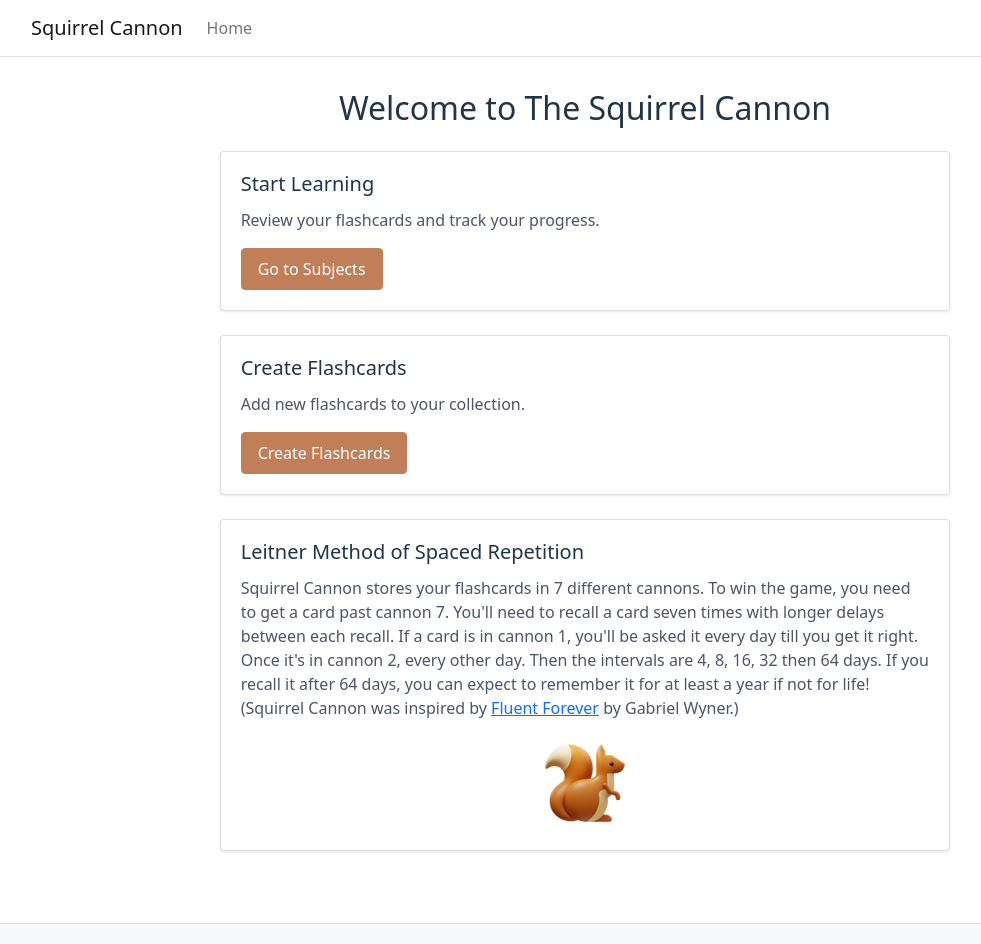
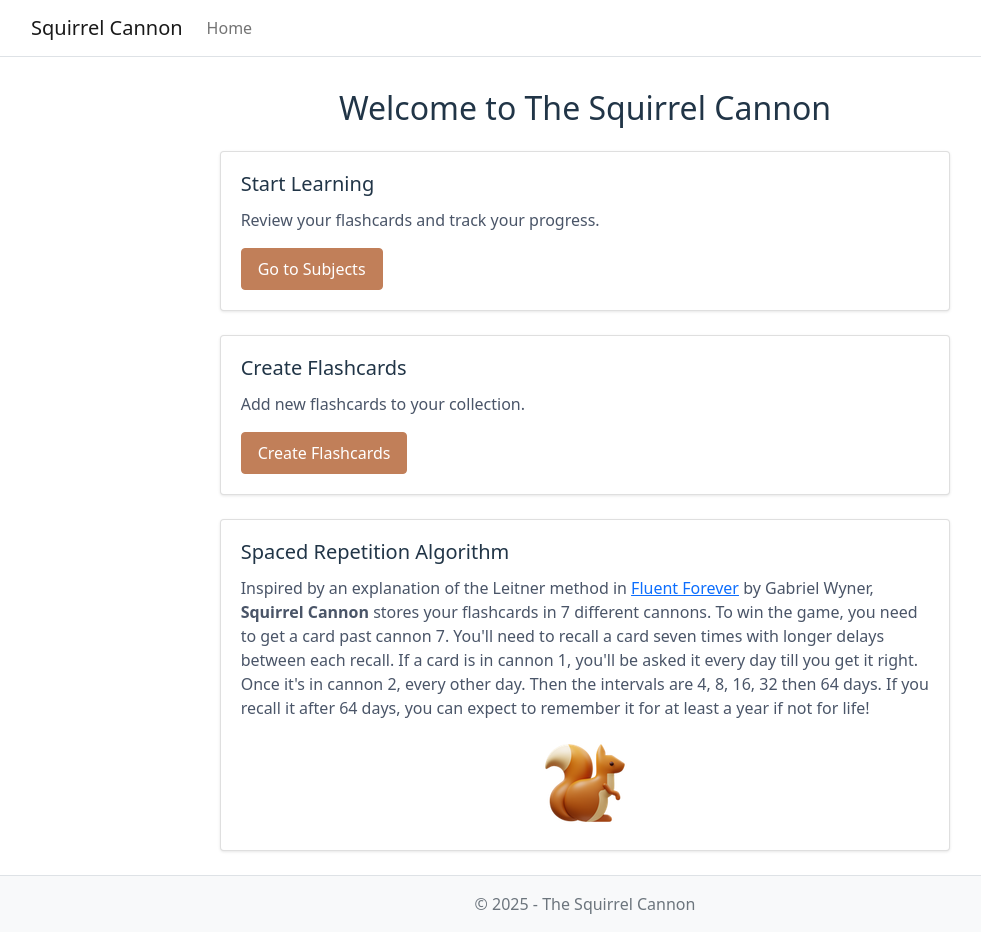
Before and after one commit to GailBowen/squirrel-cannon-frontend, a React (Vite) app: page / in a window 1280 px wide. Shown: the top 944 px of the page, without its empty margins (55-1036 px from the left). Built offline with nearby package versions, Linux system fonts and the light colour scheme.

Commit message:
Improve front page

```diff
--- a/src/App.jsx
+++ b/src/App.jsx
@@ -33,11 +33,12 @@
           </Routes>
         </main>
 
-        <footer className="footer border-top text-muted">
+        <footer className="footer text-muted" style={{ marginTop: '0', paddingTop: '5' }}>
           <div className="container">
             &copy; {new Date().getFullYear()} - The Squirrel Cannon
           </div>
         </footer>
+
       </div>
     </Router>
   )
--- a/src/components/Home.jsx
+++ b/src/components/Home.jsx
@@ -27,10 +27,10 @@
 
                     <div className="card">
                         <div className="card-body">
-                            <h5 className="card-title">Leitner Method of Spaced Repetition</h5>
+                            <h5 className="card-title">Spaced Repetition Algorithm</h5>
                             <p className="card-text">
-                            Squirrel Cannon stores your flashcards in 7 different cannons. To win the game, you need to get a card past
-                            cannon 7. You'll need to recall a card seven times with longer delays between each recall. If a card is in cannon 1, you'll be asked it every day till you get it right. Once it's in cannon 2, every other day. Then the intervals are 4, 8, 16, 32 then 64 days. If you recall it after 64 days, you can expect to remember it for at least a year if not for life! (Squirrel Cannon was inspired by <a href="https://www.goodreads.com/book/show/19661852-fluent-forever">Fluent Forever</a> by Gabriel Wyner.)
+                            Inspired by an explanation of the Leitner method in <a href="https://www.goodreads.com/book/show/19661852-fluent-forever">Fluent Forever</a> by Gabriel Wyner, <br/><b>Squirrel Cannon</b> stores your flashcards in 7 different cannons. To win the game, you need to get a card past
+                            cannon 7. You'll need to recall a card seven times with longer delays between each recall. If a card is in cannon 1, you'll be asked it every day till you get it right. Once it's in cannon 2, every other day. Then the intervals are 4, 8, 16, 32 then 64 days. If you recall it after 64 days, you can expect to remember it for at least a year if not for life!
                             </p>
                             <div className="mt-3 text-center">
                                 <img src={squirrelIcon} alt="Squirrel Icon" />
```
